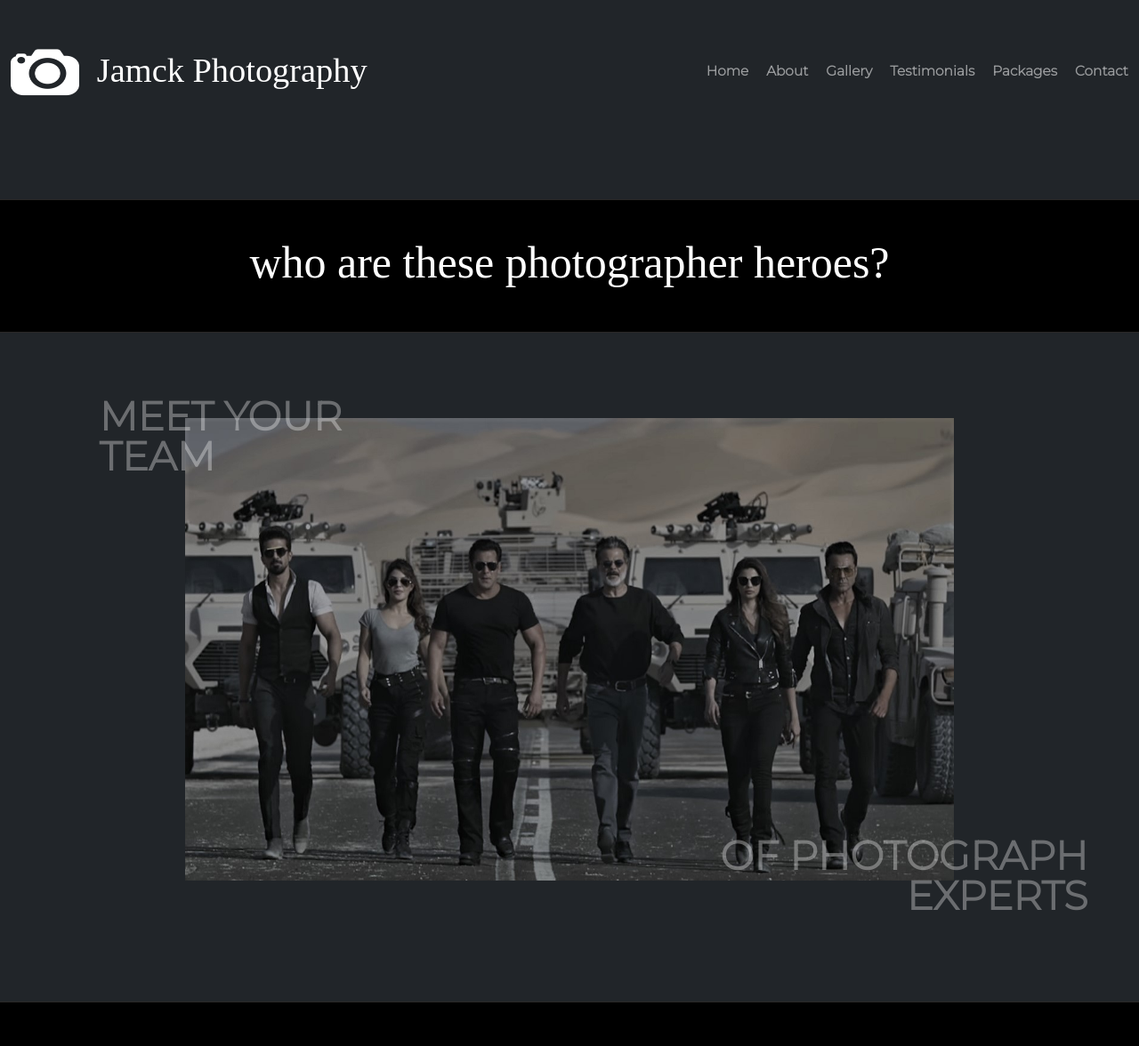
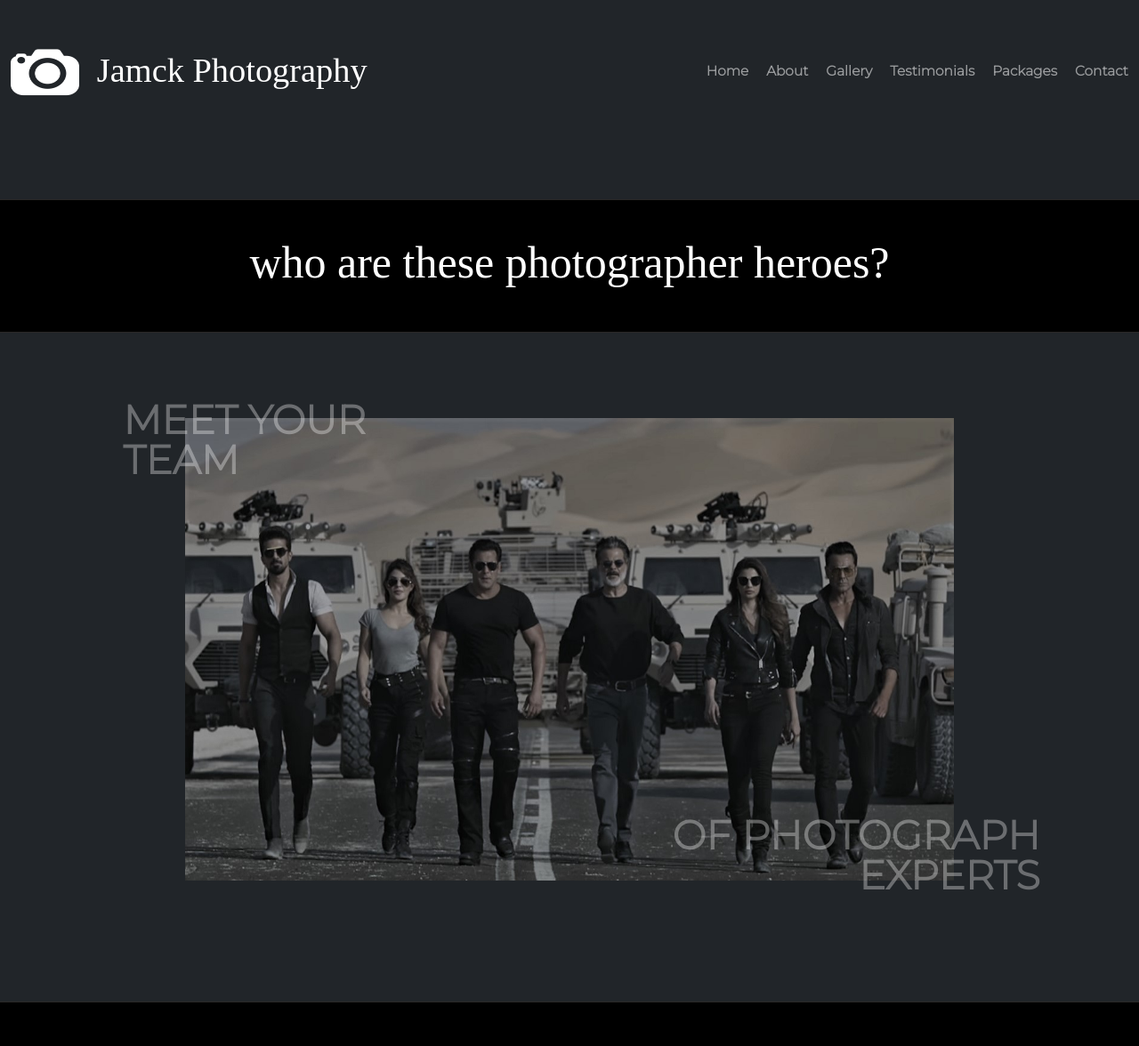
Before and after one commit to ChavesJimmy/TeamProject-Arwa-Katharina-Markus-Christos-Jimmy, an Angular app in the folder photographerWebpage/: page /about in a window 1280 px wide. Shown: the top 1176 px of the page at 89% size. Built offline with nearby package versions, Linux system fonts and the light colour scheme; a web font is replaced by a local one.

Commit message:
edited text over image 1 and 2 positioning

```diff
--- a/photographerWebpage/src/app/about/about.component.css
+++ b/photographerWebpage/src/app/about/about.component.css
@@ -21,8 +21,8 @@
   position: absolute;
   font-size: 45px !important;
   font-weight: bold;
-  top: -2%;
-  left: -9%;
+  top: -1%;
+  left: -6%;
   line-height: 1;
   color: rgba(255, 255, 255, 0.335);
 }
@@ -31,8 +31,8 @@
   position: absolute;
   font-size: 45px !important;
   font-weight: bold;
-  right: -15%;
-  bottom: -27%;
+  right: -9%;
+  bottom: -22%;
   line-height: 1;
   color: rgba(255, 255, 255, 0.335);
 }
```
